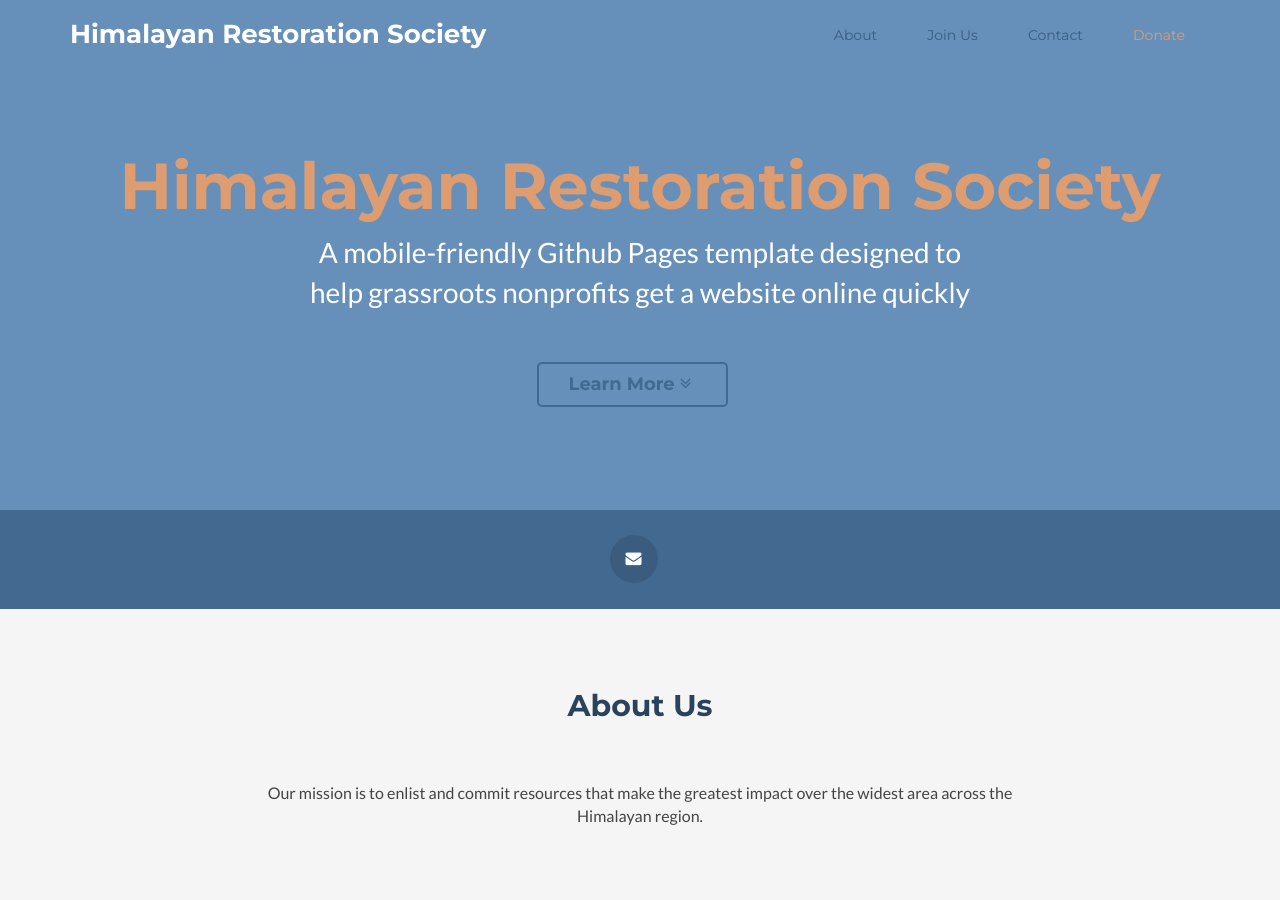
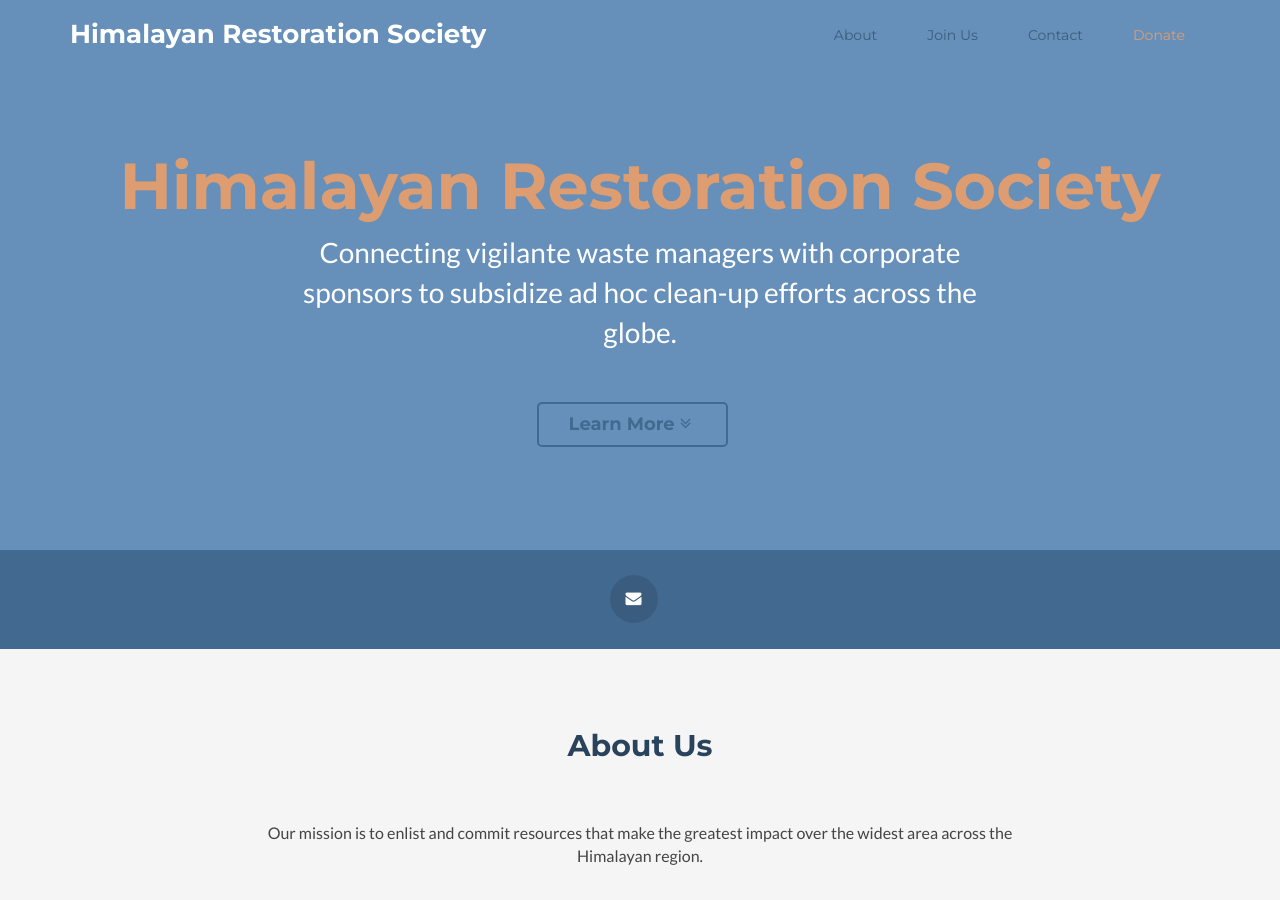
Before and after one commit to himalayanRestorationSociety/himalayanrestorationsociety.github.io, a Jekyll site: the page built from index.html, in a window 1280 px wide and 900 px high. Built offline with Jekyll 4.4.1, drawn with Linux system fonts in a browser that asks for light colours; nearby versions of some CDN libraries; comment, search, counter and statistics services are not loaded.

Commit message:
description clean up

```diff
--- a/_config.yml
+++ b/_config.yml
@@ -6,7 +6,7 @@
 #REQUIRED
 org_name: Himalayan Restoration Society
 org_summary: > # Enter your summary on the next line. Be sure to indent by two spaces.
-  A mobile-friendly Github Pages template designed to help grassroots nonprofits get a website online quickly
+  Connecting vigilante waste managers with corporate sponsors to subsidize ad hoc clean-up efforts across the globe.
 org_full_description: > # Enter your description on the next line. Be sure to indent by two spaces.
   Our mission is to enlist and commit resources that make the greatest impact over the widest area across the Himalayan region.
 
```
